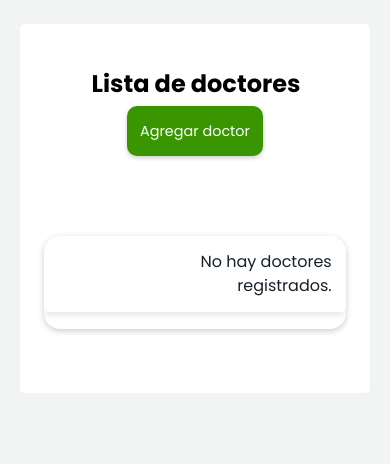
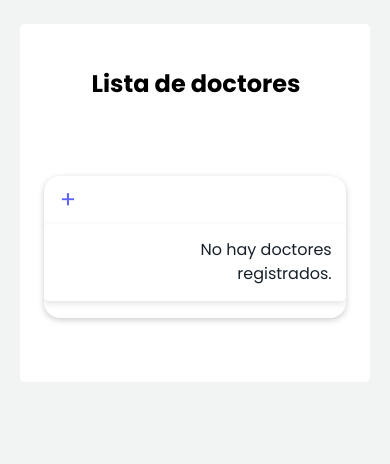
Before and after one commit to PricedTuna/newMedicLife, a PHP site: page /views/doctor/main/main-doctor.view.php in a window 390 px wide. Shown: the top 464 px of the page. Run offline with PHP 8.4, Linux system fonts and the light colour scheme; data that the repository does not hold is empty.

Commit message:
boton agregar + en mediaqueries en list.doctors

```diff
--- a/views/doctor/list/list-doctors.styles.css
+++ b/views/doctor/list/list-doctors.styles.css
@@ -226,6 +226,30 @@ h1 {
     align-items: center;
   }
 
+  /* Botón “+” discreto */
+.icon-btn {
+  background: none;
+  border: none;
+  font-size: 1.5rem;            /* Ajusta tamaño según te guste */
+  color: var(--accent-clr);
+  cursor: pointer;
+  width: 2em;
+  height: 2em;
+  line-height: 1;
+  display: flex;
+  align-items: center;
+  justify-content: center;
+  transition: opacity 0.2s, transform 0.1s;
+}
+.icon-btn:active {
+  transform: scale(0.9);
+  opacity: 0.7;
+}
+
+.create-btn {
+  display: none;
+}
+
   /* Oculta el encabezado */
   table thead {
     display: none;
--- a/views/doctor/list/list-doctors.view.php
+++ b/views/doctor/list/list-doctors.view.php
@@ -49,6 +49,7 @@ try {
                 <h1>Lista de doctores</h1>
                 <a href="/views/doctor/register/register-doctor.view.php">
                     <button class="create-btn">Agregar doctor</button>
+
                 </a>
             </div>
             <div class="table-container">
@@ -63,6 +64,10 @@ try {
                         <?php echo htmlspecialchars($_GET['success']); ?>
                     </div>
                 <?php endif; ?>
+
+                <a href="/views/doctor/register/register-doctor.view.php" aria-label="Agregar doctor">
+                    <button class="icon-btn table-add-btn">+</button>
+                </a>
 
                 <table>
                     <thead>
```
